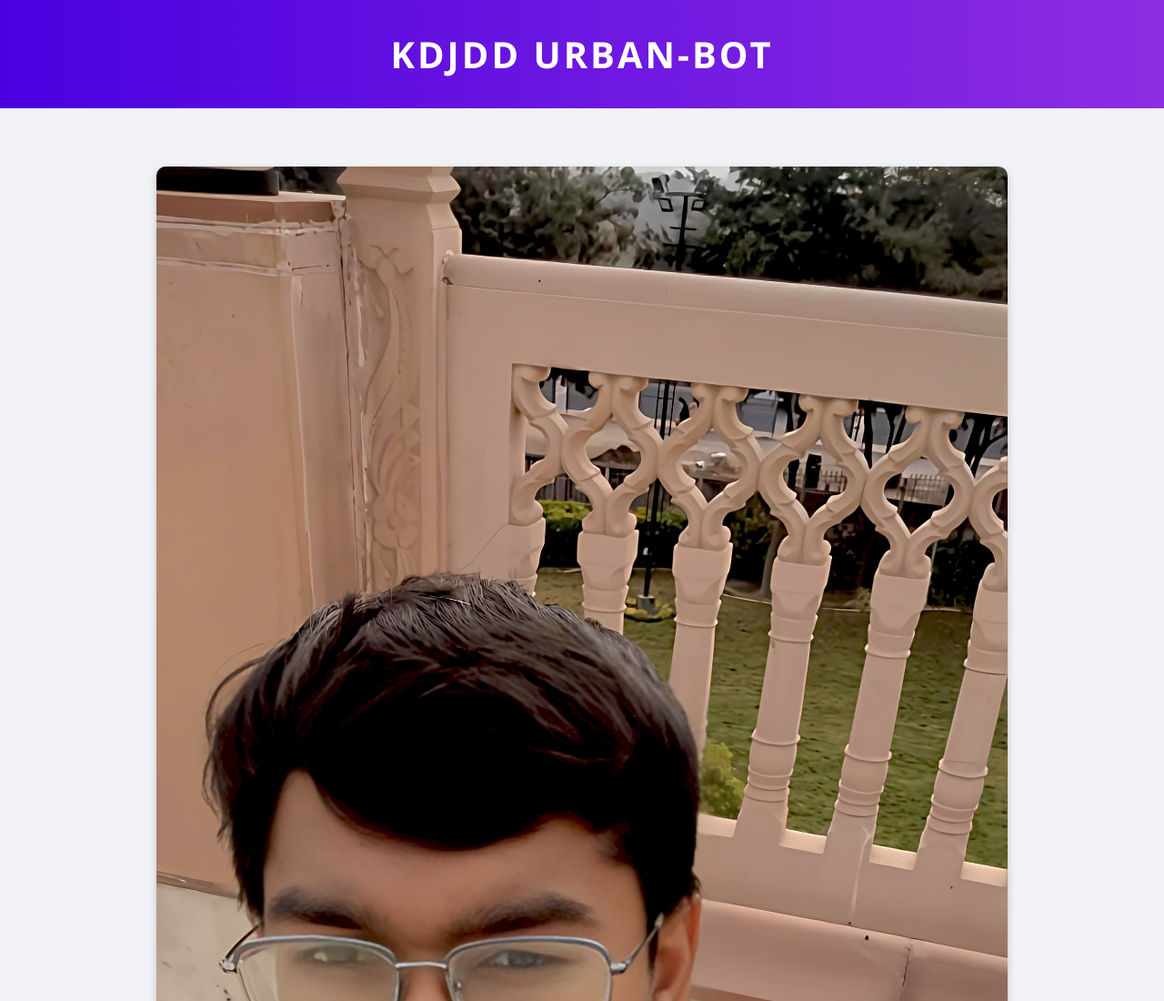
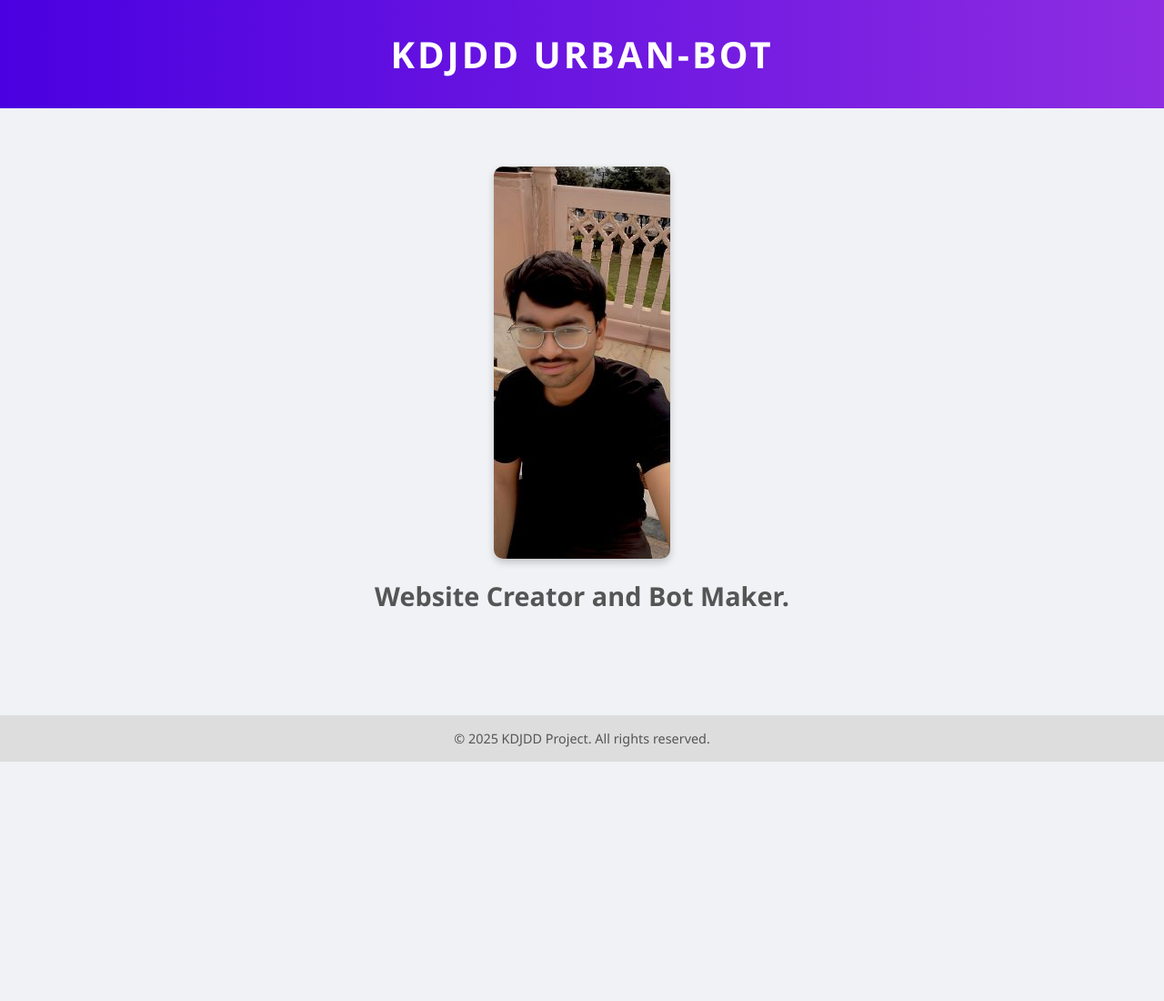
Before and after one commit to kdjdd-site/kdjdd-site, a plain HTML site: page index.html in a window 1280 px wide. Shown: the top 1100 px of the page at 91% size. After the commit the page ends 837 px from the top, so only its background shows below. Drawn offline with Linux system fonts and the light colour scheme.

Commit message:
Update index.html

```diff
--- a/index.html
+++ b/index.html
@@ -74,7 +74,7 @@
   <header>KDJDD URBAN-BOT</header>
   <div class="container">
     <div class="photo-section">
-      <img src="1.jpg" alt="Website Creator and Bot " />
+      <img src="3.jpg" alt="Website Creator and Bot " />
       <div class="photo-text"><H2>
        Website Creator and Bot Maker.
       </H2>
```
